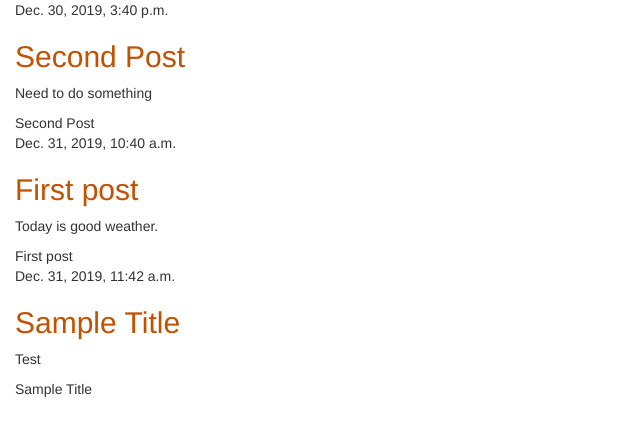
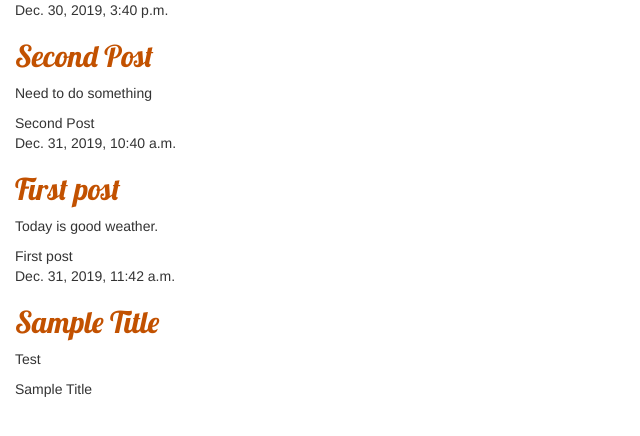
Before and after one commit to ikuyasu/my-first-blog, a Django app: page / in a window 1280 px wide. Shown: the top 436 px of the page, without its empty margins (0-640 px from the left). Run offline with Django 3.2, Linux system fonts and the light colour scheme; data comes from the database, SQL or seed files in the repository; some libraries are stand-ins or nearby versions.

Commit message:
Modified STATICFILES_DIRS list

```diff
--- a/blog/static/css/blog.css
+++ b/blog/static/css/blog.css
@@ -1,5 +1,6 @@
 h1 a, h2 a {
     color: #C25100;
+    font-family: 'Lobster', cursive;
 }
 
 body {
--- a/blog/templates/blog/post_list.html
+++ b/blog/templates/blog/post_list.html
@@ -8,9 +8,8 @@
     <meta http-equiv="X-UA-Compatible" content="ie=edge">
     <link rel="stylesheet" href="//maxcdn.bootstrapcdn.com/bootstrap/3.2.0/css/bootstrap.min.css">
     <link rel="stylesheet" href="//maxcdn.bootstrapcdn.com/bootstrap/3.2.0/css/bootstrap-theme.min.css">
+    <link href="https://fonts.googleapis.com/css?family=Lobster&display=swap" rel="stylesheet">
     <link rel="stylesheet" href="{% static 'css/blog.css' %}">
-    <link href="//fonts.googleapis.com/css?family=Lobster&subset=latin,latin-ext" rel="stylesheet" type="text/css">
-
     <title>Django Girls blog</title>
 </head>
 <body>
--- a/mysite/settings.py
+++ b/mysite/settings.py
@@ -109,4 +109,8 @@ USE_TZ = True
 # https://docs.djangoproject.com/en/2.2/howto/static-files/
 
 STATIC_URL = '/static/'
-STATIC_ROOT = os.path.join(BASE_DIR, 'static')
+# STATIC_ROOT = os.path.join(BASE_DIR, 'static')
+
+STATICFILES_DIRS = [
+    os.path.join(BASE_DIR, "static"),
+]
```
